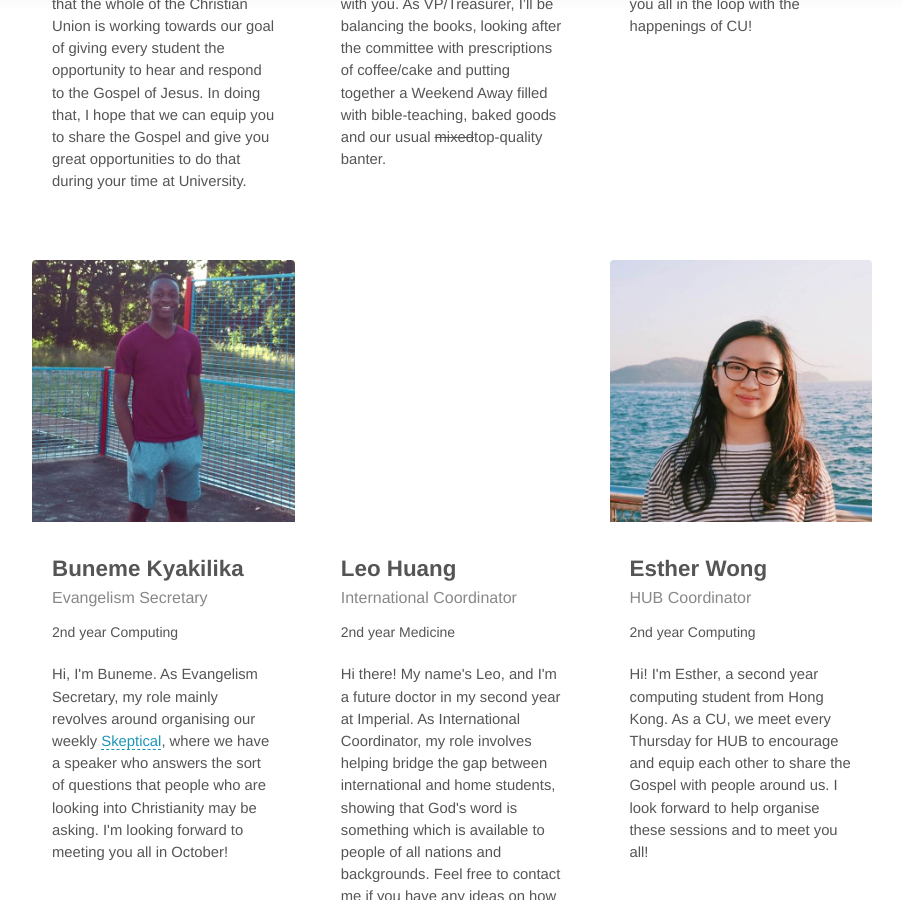
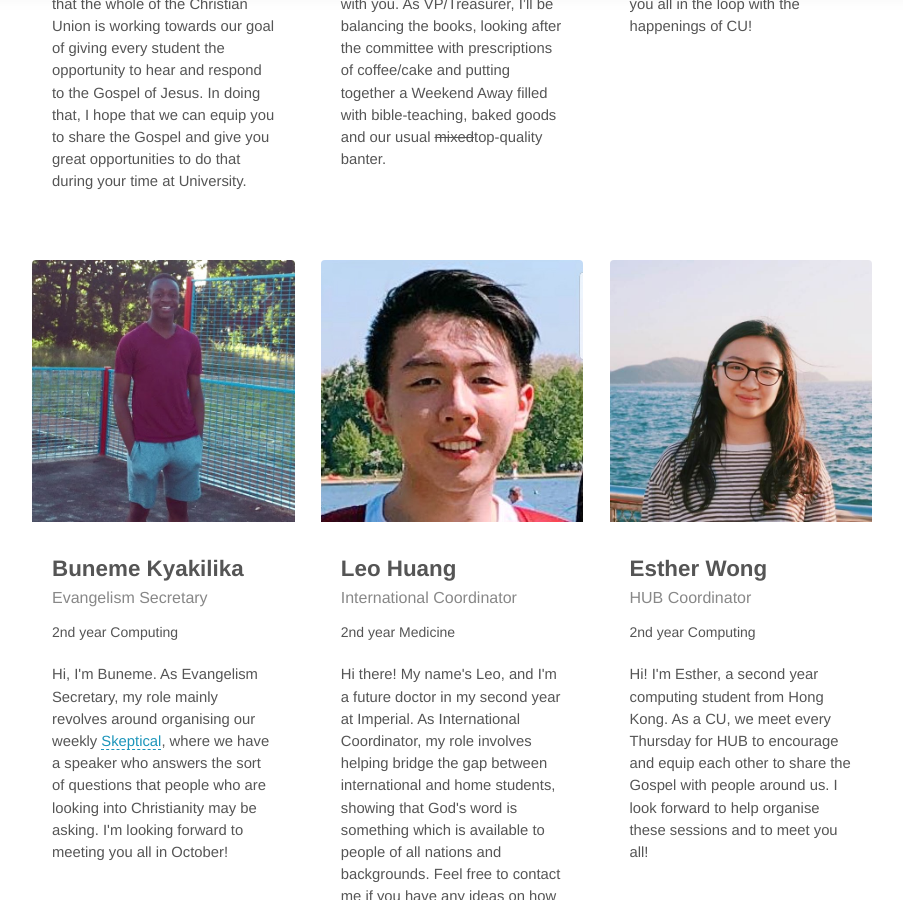
Before and after one commit to janczizikow/sleek, a Jekyll site: the page built from about.md, in a window 1280 px wide and 900 px high, scrolled down 1523 px. Shown: the whole window, without its empty margins (188-1091 px from the left). Built offline with Jekyll 4.4.1, drawn with Linux system fonts in a browser that asks for light colours.

Commit message:
display leo's photo

```diff
--- a/_data/committee.yml
+++ b/_data/committee.yml
@@ -32,6 +32,7 @@
 
 - position: International Coordinator
   name: Leo Huang
+  image: committee/leo.jpg
   year-course: 2nd year Medicine
   bio: "Hi there! My name's Leo, and I'm a future doctor in my second year at Imperial. As International Coordinator, my role involves helping bridge the gap between international and home students, showing that God's word is something which is available to people of all nations and backgrounds. Feel free to contact me if you have any ideas on how to improve the CU's international outreach this coming year!"
 
```
